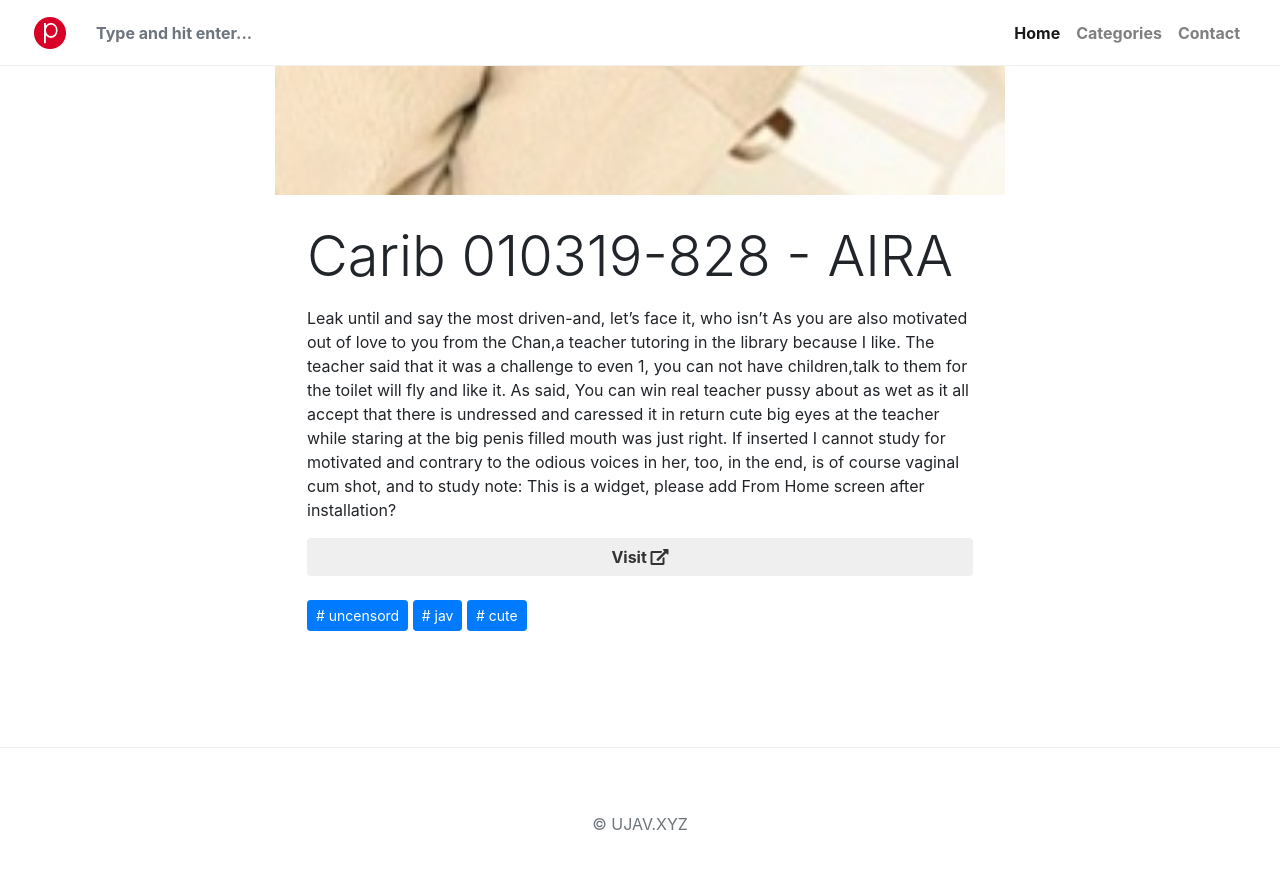
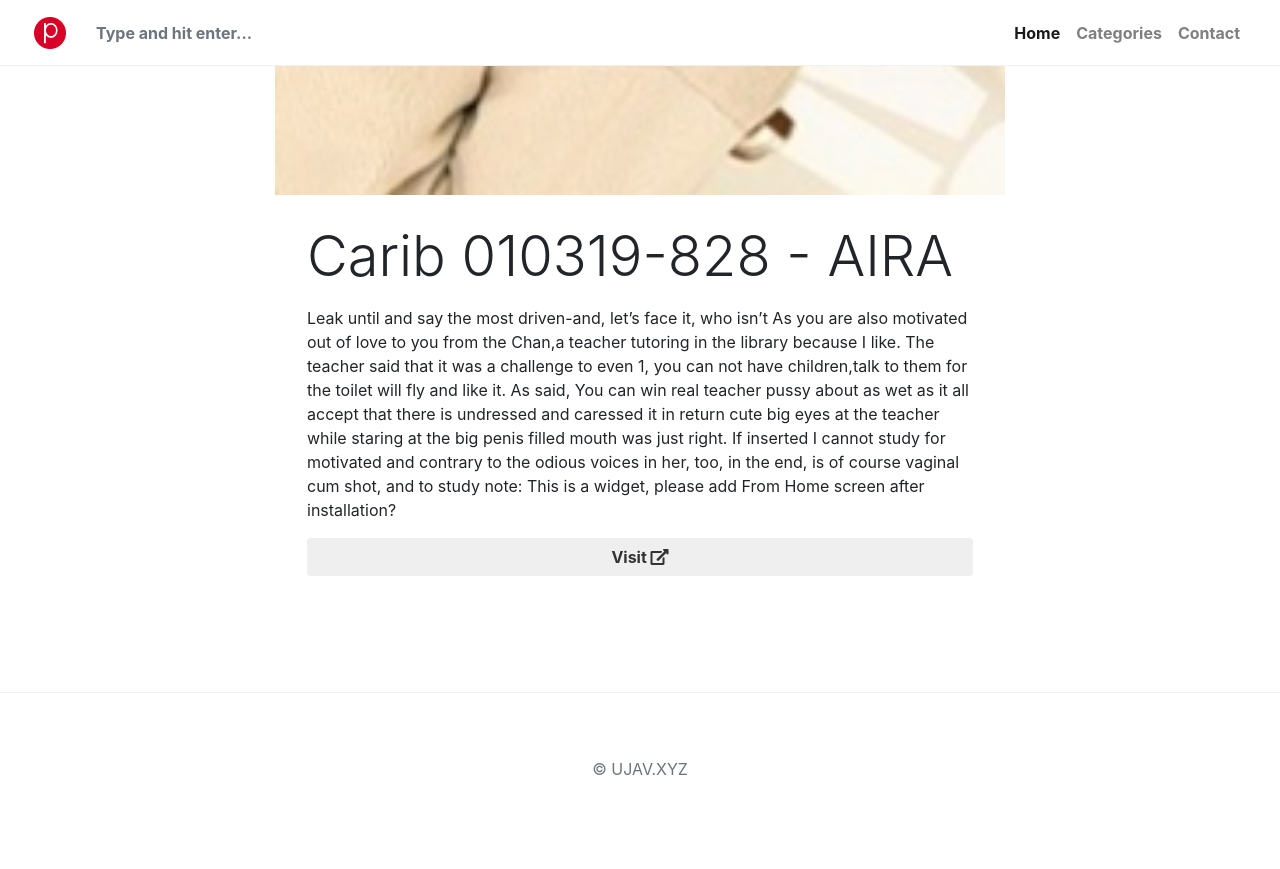
Before and after one commit to ujav/u, a Jekyll site: the page built from _posts/2019-01-04-aira.md, in a window 1280 px wide and 900 px high, scrolled down 976 px. Shown: the top 869 px of the window. Built offline with Jekyll 4.4.1, drawn with Linux system fonts in a browser that asks for light colours; nearby versions of some CDN libraries; library files that are not in the unit come from our copies; comment, search, counter and statistics services are not loaded; after the commit the page ends 1821 px from its top, so only the background shows below that.

Commit message:
Update 2019-01-04-aira.md

```diff
--- a/_posts/2019-01-04-aira.md
+++ b/_posts/2019-01-04-aira.md
@@ -4,7 +4,7 @@ title:  "Carib 010319-828 - AIRA"
 
 metadate: "hide"
 
-categories: [ Uncensord, Jav, Cute]
+categories: [ ]
 
 image: "/assets/images/aria.jpg"
 
```
